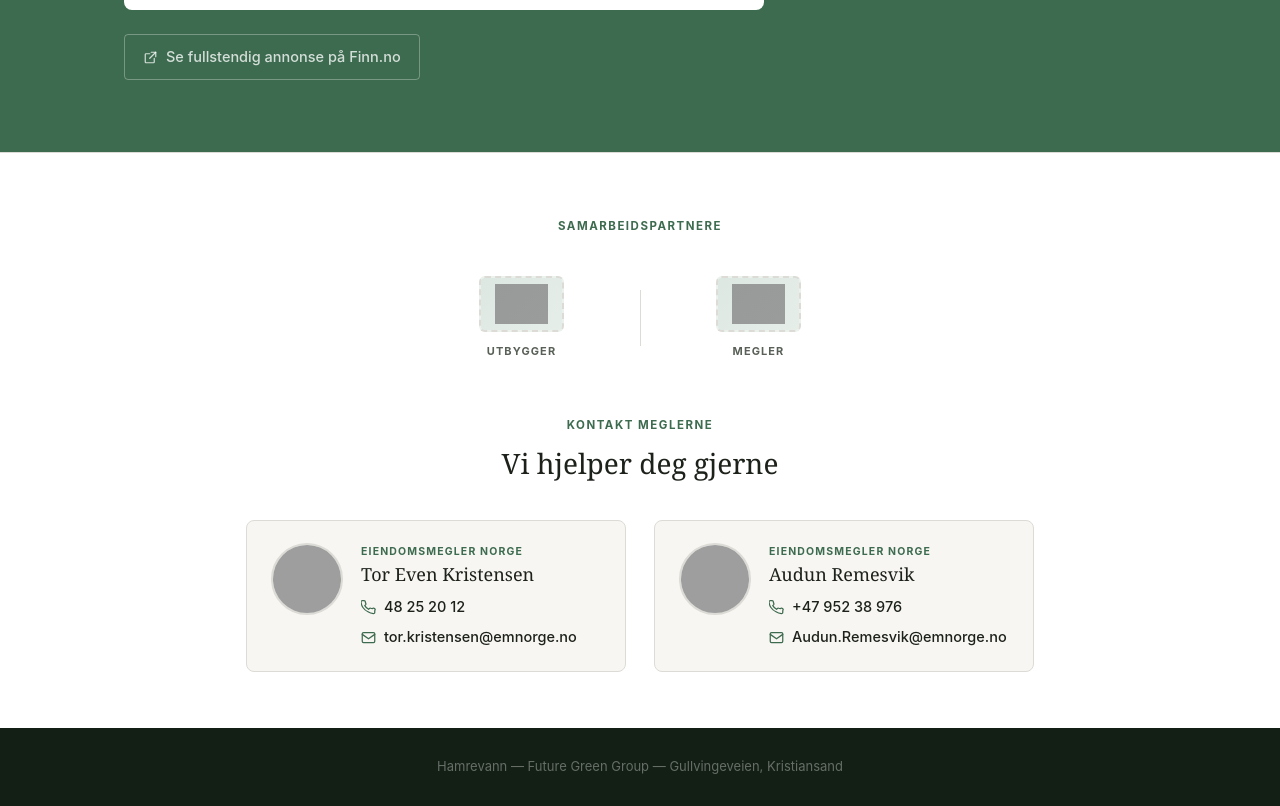
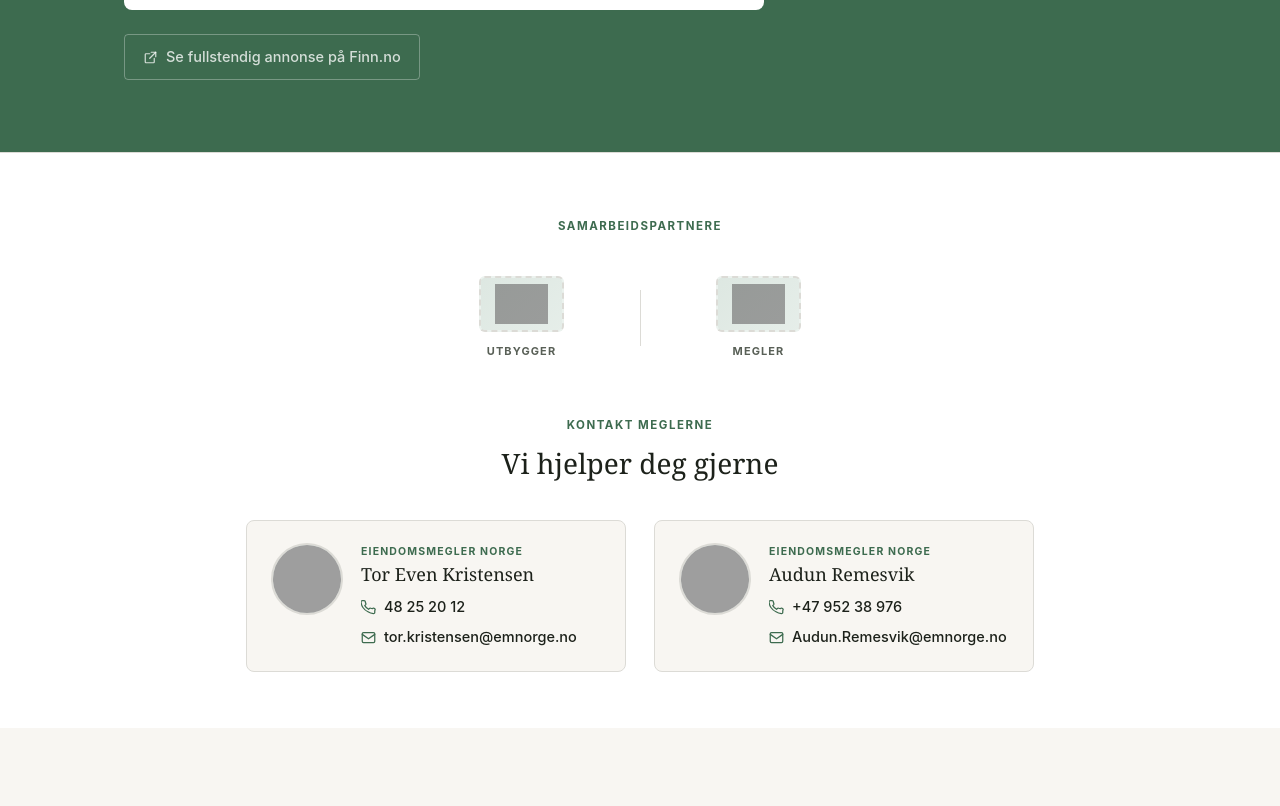
Before and after one commit to btannum/hamrevann, a plain HTML site: page index.html in a window 1280 px wide. Shown: the part 4499-5305 px from the top of the page. After the commit the page ends 5227 px from the top, so only its background shows below. Drawn offline with Linux system fonts and the light colour scheme; grey boxes are pictures that could not be loaded; a script that the page names is missing.

Commit message:
Fjern footer fra landingssiden
Co-Authored-By: Claude Sonnet 4.6 <noreply@anthropic.com>

```diff
--- a/index.html
+++ b/index.html
@@ -523,9 +523,6 @@
   </div>
 </section>
 
-<footer class="footer">
-  <p>Hamrevann &mdash; Future Green Group &mdash; Gullvingeveien, Kristiansand</p>
-</footer>
 
 <div class="sticky-cta" id="stickyCta">
   <a href="#registrering">Meld interesse &rarr;</a>
```
